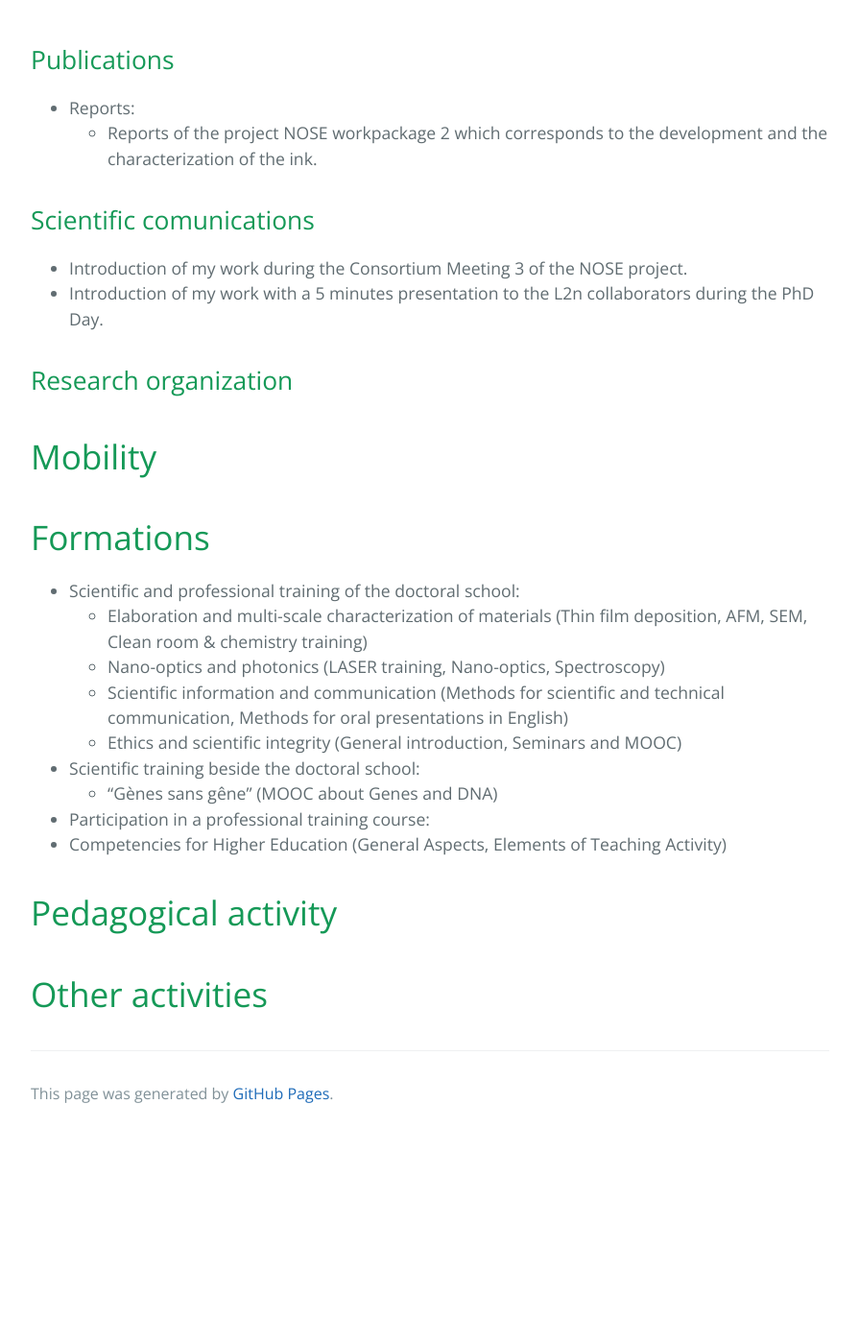
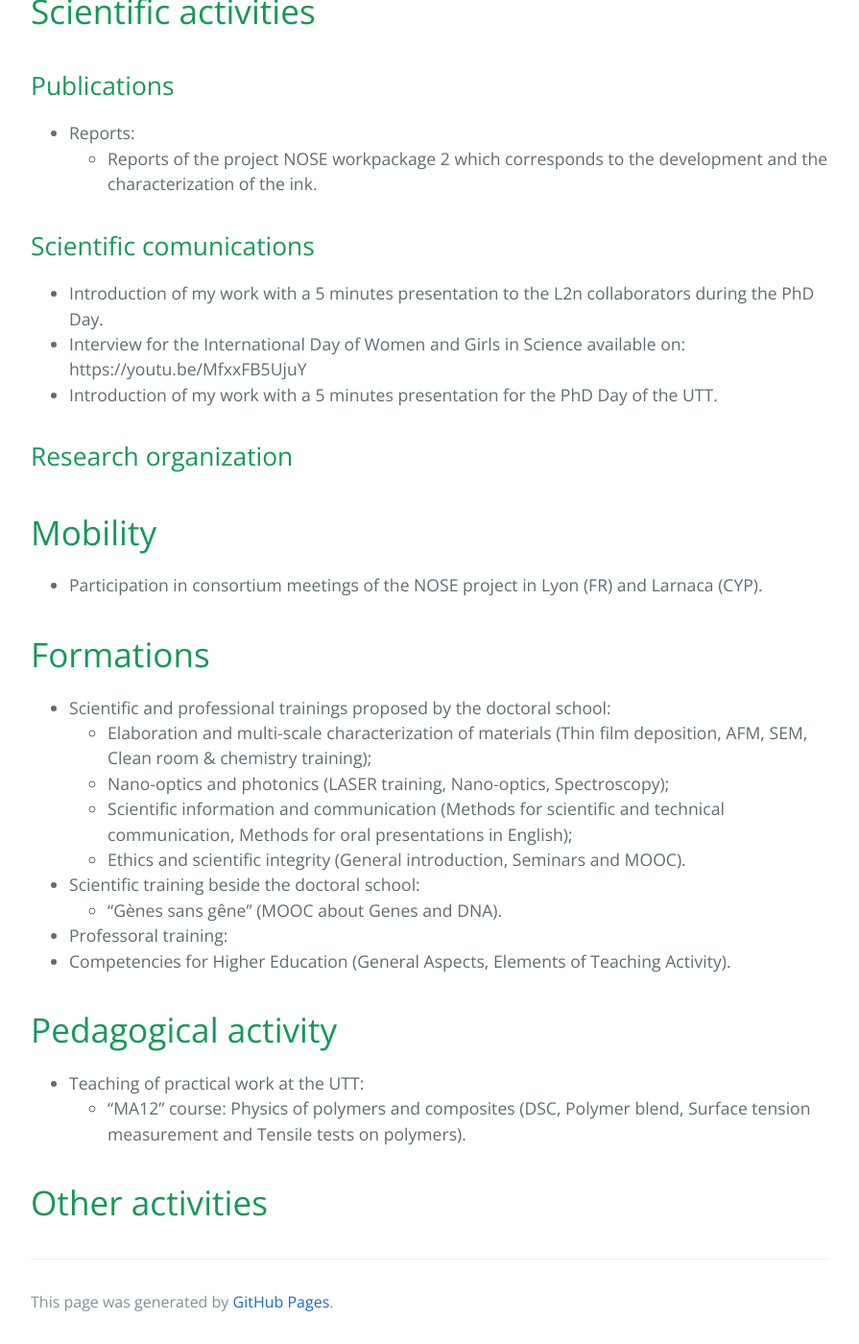
Before and after one commit to Margal10/Margal10.github.io, a Jekyll site: the page built from index.md, in a window 1280 px wide and 1400 px high, scrolled down 674 px. Shown: the whole window at 96% size, without its empty margins (192-1087 px from the left). Built offline with Jekyll 4.4.1, drawn with Linux system fonts in a browser that asks for light colours; before the commit the page ends 1857 px from its top, so only the background shows below that; some of the changed text lies outside the part shown.

Commit message:
Update index.md

```diff
--- a/index.md
+++ b/index.md
@@ -9,7 +9,7 @@ layout: default
 
 I'm Margaux Gaillard, a french PhD student and my project is named "**Development of security inks with integrated coding for the protection of cultural goods**".
 
-I'm working under the co-direction of **Jérôme Plain** and **Julien Proust** within the **L2n laboratory** (Light nanomaterials and nanotechnology, CNRS-EMR 7004).
+I'm working under the co-direction of **Jérôme Plain** and **Julien Proust** within the **L2n laboratory** (Light nanomaterials and nanotechnology, CNRS-EMR 7004), an internal laboratory of the University of Technology of Troyes (UTT).
 
 # Scientific activities
 ## Publications
@@ -19,27 +19,33 @@ I'm working under the co-direction of **Jérôme Plain** and **Julien Proust** w
 
 ## Scientific comunications
 
-- Introduction of my work during the Consortium Meeting 3 of the NOSE project.
 - Introduction of my work with a 5 minutes presentation to the L2n collaborators during the PhD Day.
+- Interview for the International Day of Women and Girls in Science available on: https://youtu.be/MfxxFB5UjuY
+- Introduction of my work with a 5 minutes presentation for the PhD Day of the UTT.
 
 ## Research organization
 
 # Mobility
 
+- Participation in consortium meetings of the NOSE project in Lyon (FR) and Larnaca (CYP).
+
 # Formations
 
-- Scientific and professional training of the doctoral school:
-  - Elaboration and multi-scale characterization of materials (Thin film deposition, AFM, SEM, Clean room & chemistry training)
-  - Nano-optics and photonics (LASER training, Nano-optics, Spectroscopy)
-  - Scientific information and communication (Methods for scientific and technical communication, Methods for oral presentations in English)
-  - Ethics and scientific integrity (General introduction, Seminars and MOOC)
+- Scientific and professional trainings proposed by the doctoral school:
+  - Elaboration and multi-scale characterization of materials (Thin film deposition, AFM, SEM, Clean room & chemistry training);
+  - Nano-optics and photonics (LASER training, Nano-optics, Spectroscopy);
+  - Scientific information and communication (Methods for scientific and technical communication, Methods for oral presentations in English);
+  - Ethics and scientific integrity (General introduction, Seminars and MOOC).
 
 - Scientific training beside the doctoral school:
-  - "Gènes sans gêne" (MOOC about Genes and DNA)
+  - "Gènes sans gêne" (MOOC about Genes and DNA).
 
--  Participation in a professional training course:
-  - Competencies for Higher Education (General Aspects, Elements of Teaching Activity)
+-  Professoral training:
+  - Competencies for Higher Education (General Aspects, Elements of Teaching Activity).
 
 # Pedagogical activity
 
+- Teaching of practical work at the UTT:
+  - "MA12" course: Physics of polymers and composites (DSC, Polymer blend, Surface tension measurement and Tensile tests on polymers).
+
 # Other activities
```
